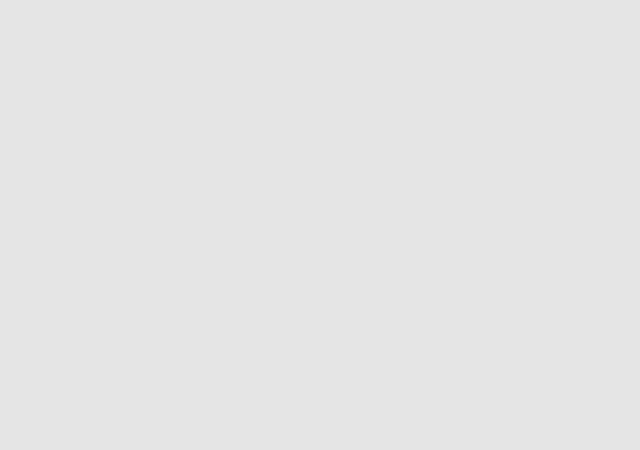
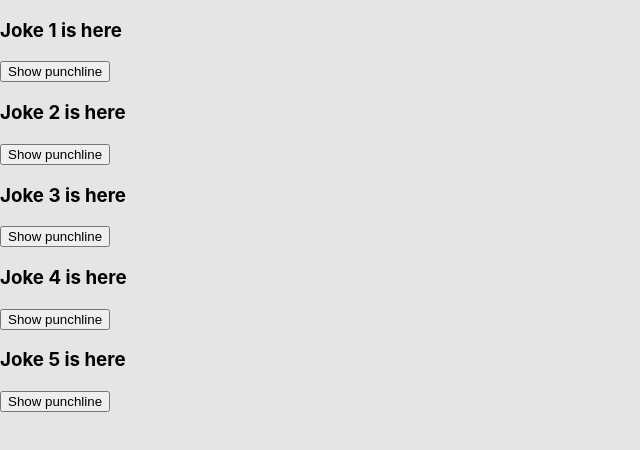
Before and after one commit to abhijeetsaraf/data-driven-reactComponenets, a React (Create React App) app: page /jokes in a window 1280 px wide. Before the commit this address had no page. Shown: the top 450 px of the page, without its empty margins (0-640 px from the left). Built offline with nearby package versions, Linux system fonts and the light colour scheme.

Commit message:
Conditional rendering to display data or text

```diff
--- a/src/App.js
+++ b/src/App.js
@@ -10,7 +10,7 @@ import Assignment3 from './Assignment3';
 import Assignment4 from './Assignment4';
 import Assignment5 from './Assignment5';
 import Assignment6 from './Assignment6';
-
+import Jokes from './Jokes';
 function App() {
 
   return (
@@ -27,6 +27,7 @@ function App() {
           <Route path='/assignment4' Component={Assignment4}/>
           <Route path='/assignment5' Component={Assignment5}/>
           <Route path='/assignment6' Component={Assignment6}/>
+          <Route path='/jokes' Component={Jokes}/>
         </Routes>
       </div>
     </Router>
--- a/src/Assignment6.js
+++ b/src/Assignment6.js
@@ -25,8 +25,6 @@ export default function(){
             })
         })
     }
-
-
 
     //The below method is imperative in nature not declarative!
     //Alternative method above
--- /dev/null
+++ b/src/Jokes.js
@@ -0,0 +1,25 @@
+import Joke from "./components/Joke";
+import data from "./JokesData";
+import React from "react";
+
+export default function(){
+
+    const jokes = data.map(x => {
+        return(
+            <Joke
+                key={x.id}
+                setup={x.setup}
+                punchline={x.punchline}
+                status={x.isShown}
+                //tf={toggle}
+            />
+        )
+    })
+
+
+    return(
+        <div>
+            <div>{jokes}</div>
+        </div>
+    )
+}
--- /dev/null
+++ b/src/JokesData.js
@@ -0,0 +1,31 @@
+export default [
+    {
+        id:1,
+        setup:"Joke 1 is here",
+        punchline:"This is the punchline for joke 1",
+        isShown: false
+    },
+    {
+        id:2,
+        setup:"Joke 2 is here",
+        punchline:"This is the punchline for joke 2",
+        isShown: false
+    },
+    {
+        id:3,
+        setup:"Joke 3 is here",
+        punchline:"This is the punchline for joke 3",
+        isShown: false
+    },
+    {
+        id:4,
+        setup:"Joke 4 is here",
+        punchline:"This is the punchline for joke 4",
+        isShown: false
+    },
+    {
+        id:5,
+        setup:"Joke 5 is here",
+        punchline:"This is the punchline for joke 5",
+        isShown:false
+    }]
--- a/src/Navigation.js
+++ b/src/Navigation.js
@@ -15,6 +15,7 @@ function Navigation(){
                 <Link to="/assignment4"><li>- Assignment 4 - Toggle favorite button - Complex States Objects </li></Link>
                 <Link to="/assignment5"><li>- Assignment 5 - Passing data to both the child component</li></Link>
                 <Link to="/assignment6"><li>- Assignment 6 - Render boxes from data file and change boolen pram</li></Link>
+                <Link to="/jokes"><li>Joke app for conditional rendering</li></Link>
             </ul>
         </div>
     )
--- a/src/components/Box.js
+++ b/src/components/Box.js
@@ -22,8 +22,11 @@ export default function Box(props){
     // which box was clicked.
     return(
         <div>
-            <div style={styles} id="tile"
-            className="b--box" onClick={() => props.tf(props.id)}></div>
+            <div
+                style={styles}
+                className="b--box"
+                onClick={() => props.tf(props.id)}>
+            </div>
 
         </div>
     )
--- a/src/components/Joke.js
+++ b/src/components/Joke.js
@@ -1,13 +1,20 @@
 import '../index.css';
+import React from 'react';
 
 
 export default function Joke(props){
-    return(
+    const[isShown, setIsShown] = React.useState(false)
+
+    function toggleShown(){
+          console.log(isShown)
+          setIsShown(prevState => !prevState)
+    }
+     return(
            <div>
-                <div>{props.setup}</div>
-                <div>{props.punchline}</div>
+               {props.setup && <h3>{props.setup}</h3>}
+                {isShown && <p>{props.punchline}</p> }
+                <button onClick={toggleShown}>{isShown? "Hide":"Show"} punchline</button>
+
            </div>
           )
-
-
 }
```
Also changed, not shown: src/components/JokesData.js (deleted, +0 -22 lines).
